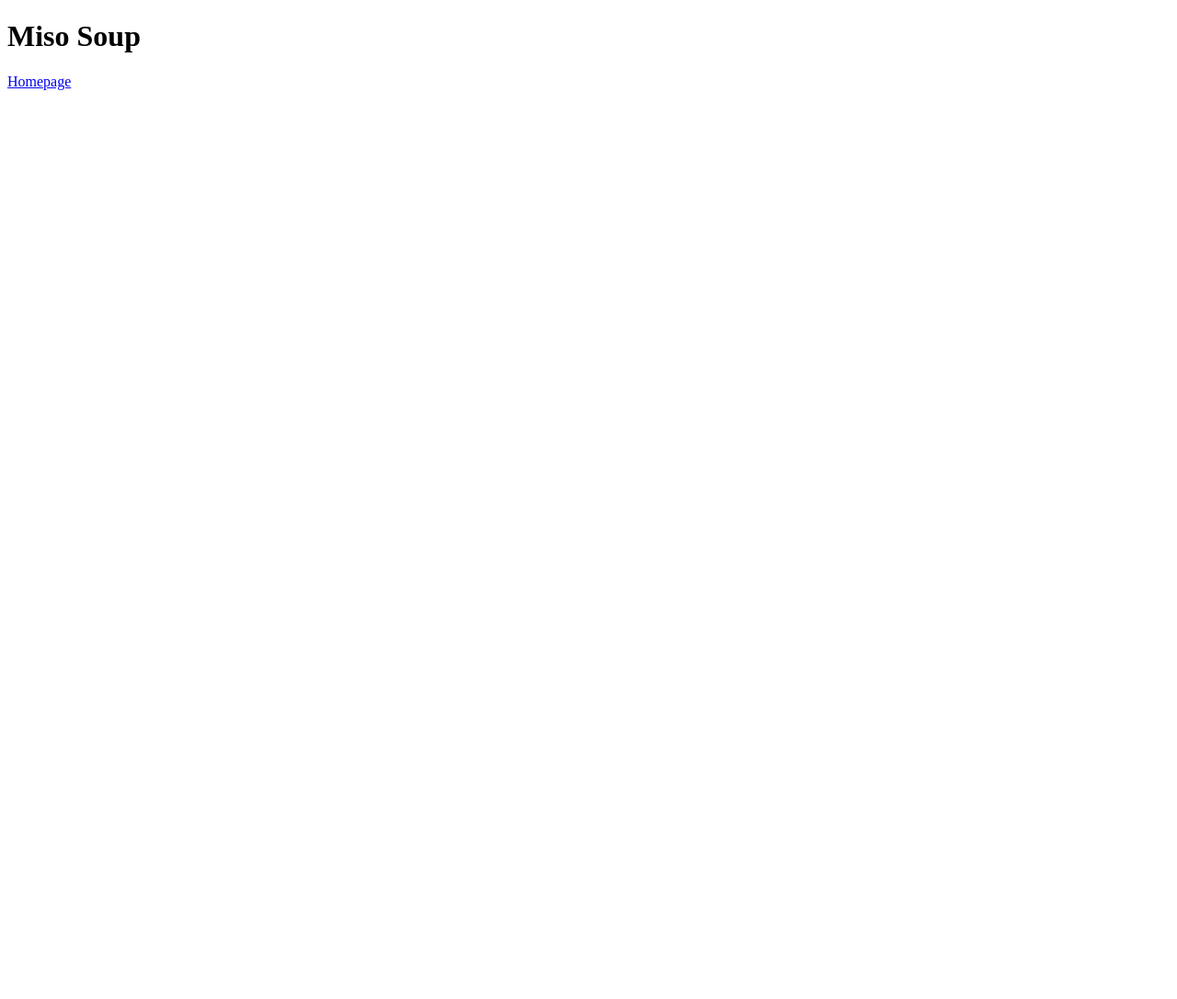
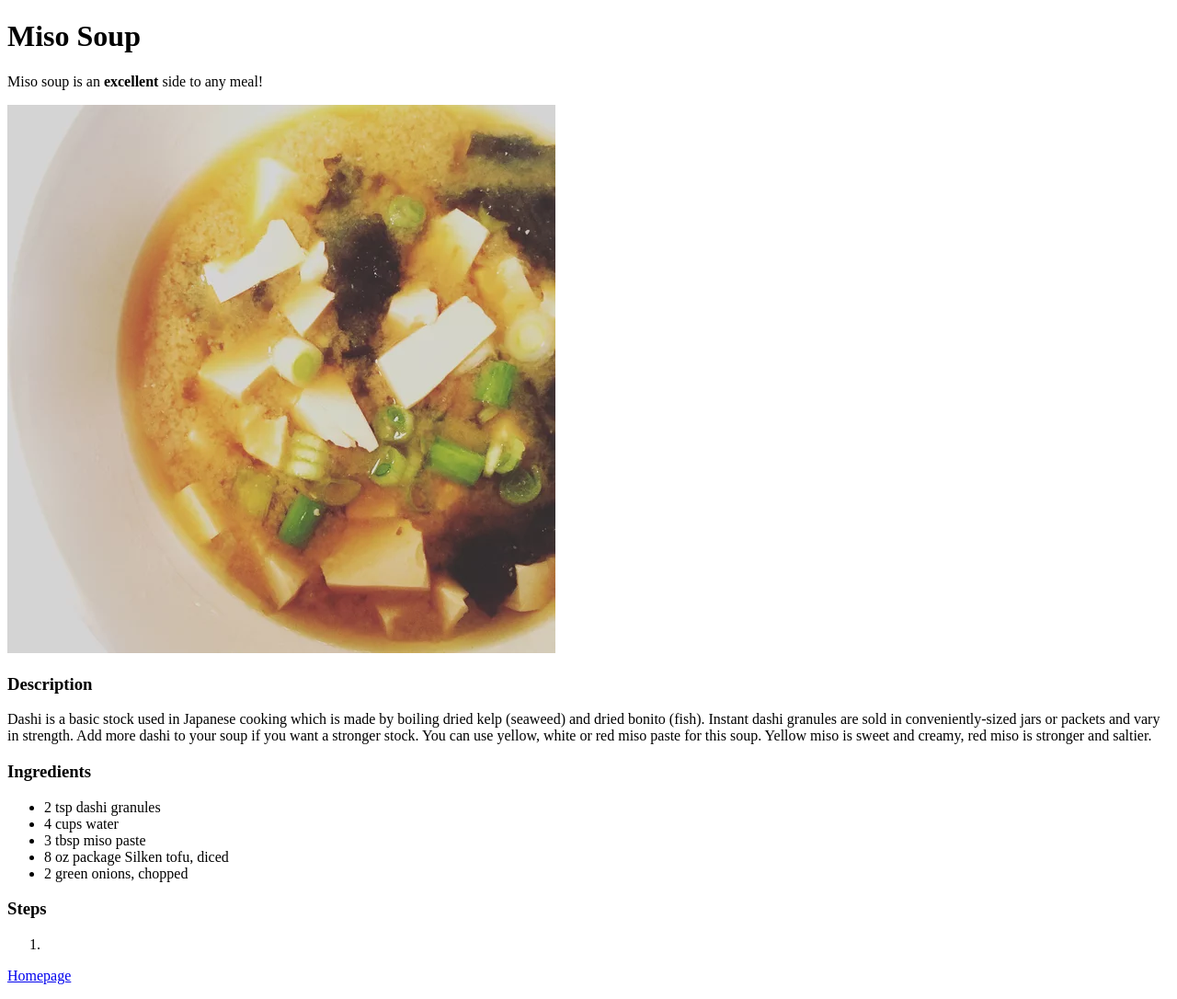
Before and after one commit to osberg1/htmlrecipes, a plain HTML site: page pages/miso.html in a window 1280 px wide. Shown: the whole page at 92% size. Before the commit the page ends 800 px from the top, so only its background shows below. Drawn offline with Linux system fonts and the light colour scheme.

Commit message:
miso ul done

```diff
--- a/pages/miso.html
+++ b/pages/miso.html
@@ -8,8 +8,39 @@
 
     <body>
         <h1>Miso Soup</h1>
+        <p>Miso soup is an <strong>excellent</strong> side to any meal!</p>
 
-    <a href="../index.html">Homepage</a>
+        <img src="../images/miso.jpg" alt="steamy miso soup">
+        <h3>Description</h3>
+
+        <p>Dashi is a basic stock used in Japanese cooking which is made by boiling dried kelp (seaweed) and dried bonito (fish). Instant dashi granules are sold in conveniently-sized jars or packets and vary in strength.
+           Add more dashi to your soup if you want a stronger stock. You can use yellow, white or red miso paste for this soup. Yellow miso is sweet and creamy, red miso is stronger and saltier.</p>
+        <h3>Ingredients</h3>
+        <p><ul>
+            <li>2 tsp dashi granules</li>
+            <li>4 cups water</li>
+            <li>3 tbsp miso paste</li>
+            <li>8 oz package Silken tofu, diced</li>
+            <li>2 green onions, chopped</li>
+        </ul></p>
+
+        <h3>Steps</h3>
+
+        <p><ol>
+            <li></li>
+
+        </ol></p>
+
+
+
+
+
+
+
+
+
+
+    <p><a href="../index.html">Homepage</a><p>
 
     </body>
 
```
Also changed, not shown: pages/beef.html (+8 -1 lines), pages/tuna.html (+9 -1 lines).
